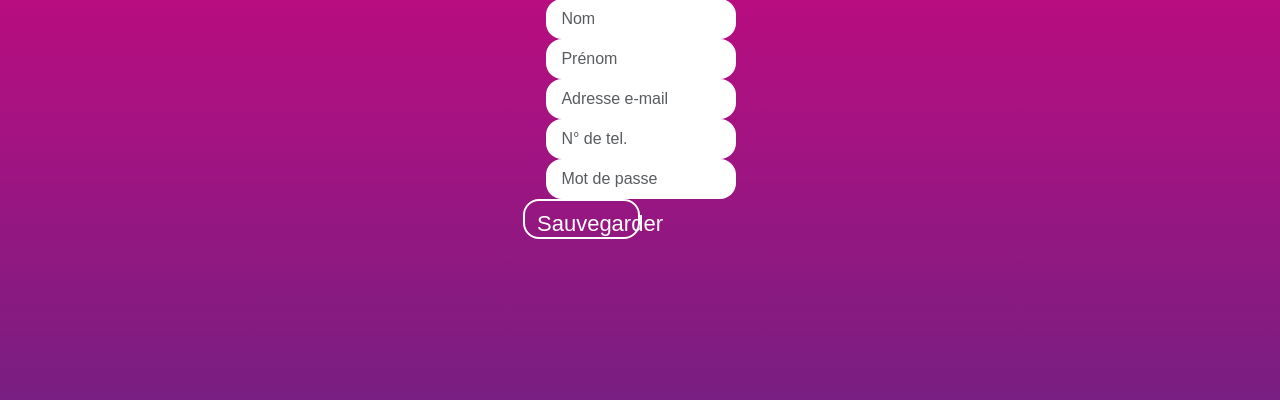
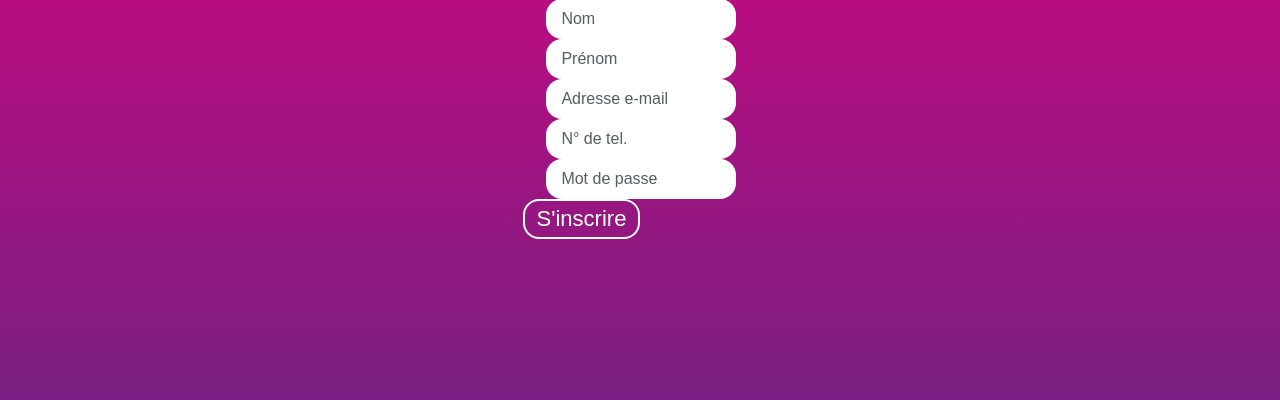
Before and after one commit to Pierre1077/idelly, a Symfony app: template templates/registration/register.html.twig in a window 1280 px wide. Shown: the part 285-685 px from the top of the page. Run offline with Twig, Linux system fonts and the light colour scheme; the template is opened without the code that fills it, so the values that code supplies are empty; form fields are guessed from the names that the template uses; some libraries are stand-ins or nearby versions.

Commit message:
update register

```diff
--- a/templates/registration/register.html.twig
+++ b/templates/registration/register.html.twig
@@ -1,6 +1,6 @@
 {% extends 'base.html.twig' %}
 
-{% block title %}Sauvegarder
+{% block title %}S'inscrire
 {% endblock %}
 
 {% block body %}
@@ -31,11 +31,11 @@
 						{{ form_widget(registrationForm.plainPassword, {'attr': {'placeholder': 'Mot de passe'}}) }}
 					</div>
 
-					<button type="submit" class="btn">Sauvegarder</button>
+					<button type="submit" class="btn" style="padding:1px">S'inscrire</button>
 					{{ form_end(registrationForm) }}
 				</div>
 				<div class="form__navigation">
-					<a href="{{ path('app_register') }}">S'inscrire</a>
+					<a href="{{ path('app_register') }}" >S'inscrire</a>
 					<a href="{{ path('app_login') }}">Connexion</a>
 				</div>
 			</div>
```
